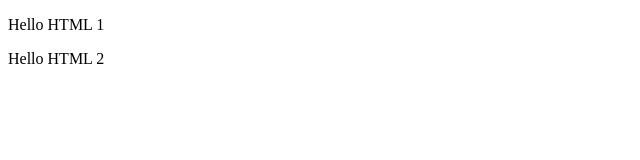
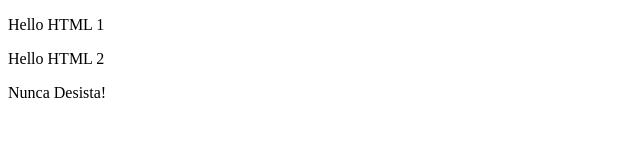
Before and after one commit to MichaelDouglasLima/bootcamp-devjr, a plain HTML site: page index.html in a window 1280 px wide. Shown: the whole page, without its empty margins (0-640 px from the left). Drawn offline with Linux system fonts and the light colour scheme.

Commit message:
frase motivacional 1

```diff
--- a/index.html
+++ b/index.html
@@ -8,5 +8,6 @@
 <body>
     <p>Hello HTML 1</p>
     <p>Hello HTML 2</p>
+    <p>Nunca Desista!</p>
 </body>
 </html>
```
